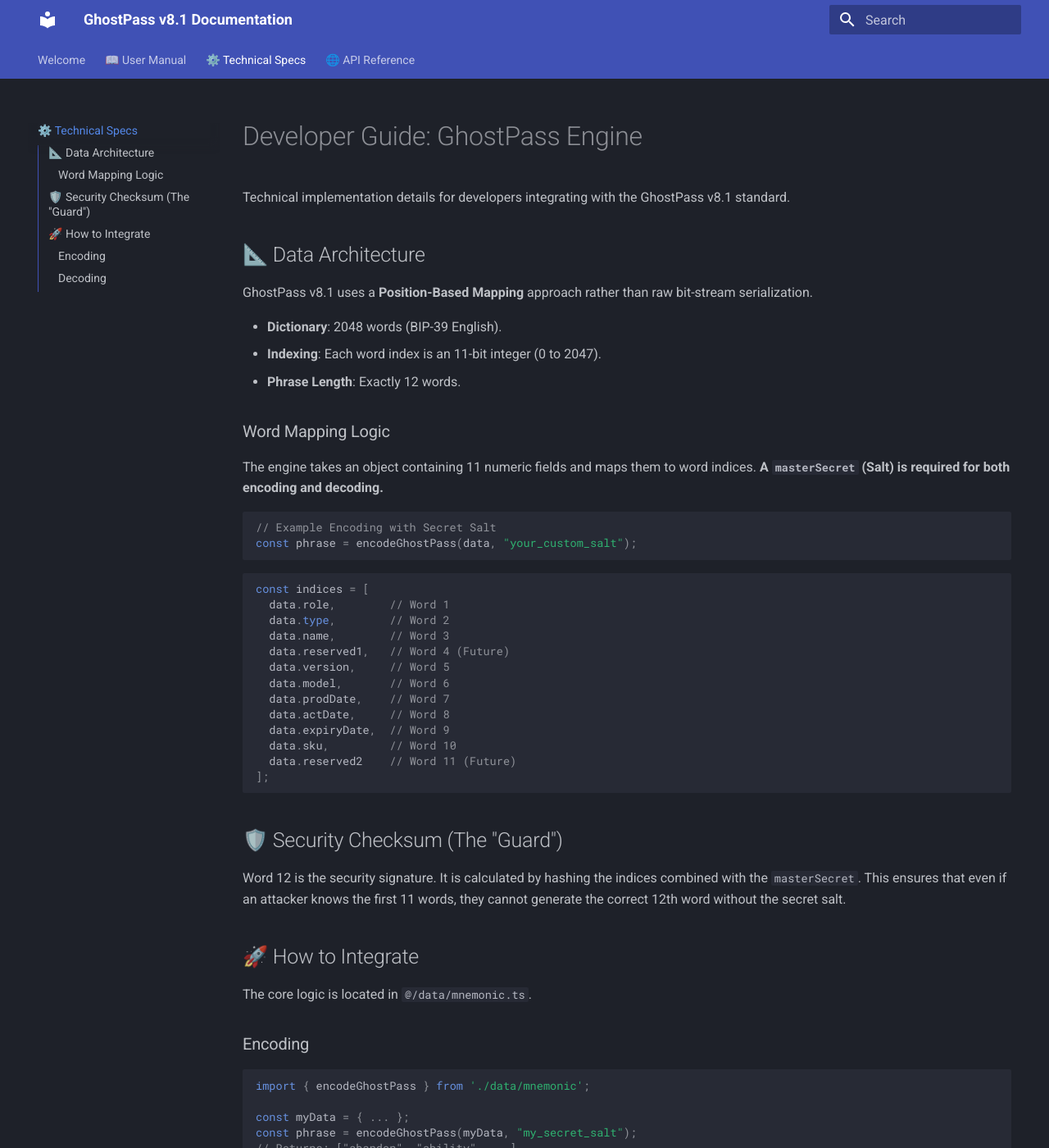
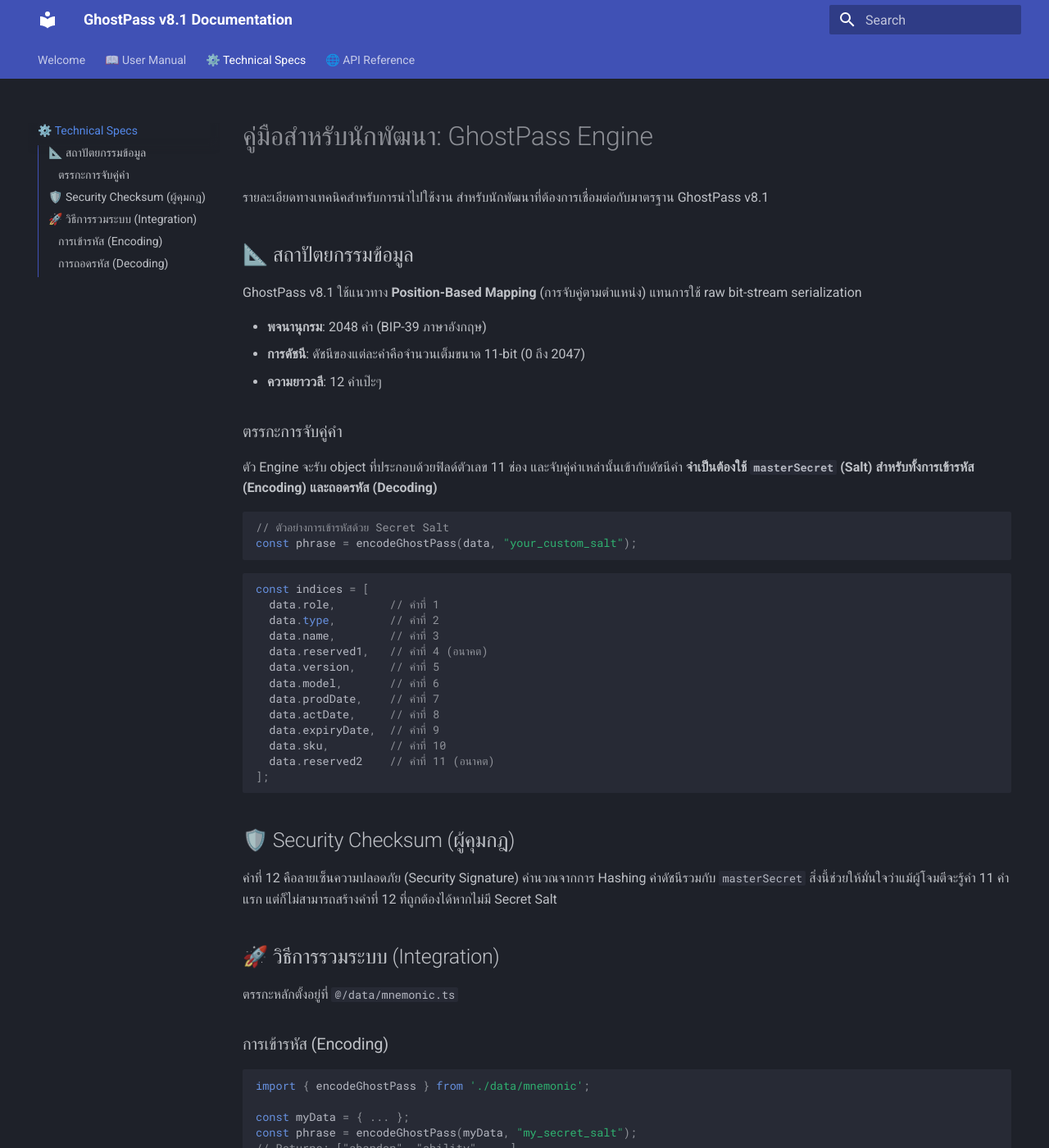
Before and after one commit to GhostMicro/GP-Node-Docs, an MkDocs documentation site: the page built from docs/dev-guide.md, in a window 1280 px wide and 1400 px high. Shown: the whole window at 82% size. Built offline with MkDocs 1.6.1 and Material for MkDocs 9.7.7, drawn with Linux system fonts in a browser that asks for light colours; some of the changed text lies outside the part shown.

Commit message:
update th

````diff
--- a/docs/dev-guide.md
+++ b/docs/dev-guide.md
@@ -1,45 +1,45 @@
-# Developer Guide: GhostPass Engine
+# คู่มือสำหรับนักพัฒนา: GhostPass Engine
 
-Technical implementation details for developers integrating with the GhostPass v8.1 standard.
+รายละเอียดทางเทคนิคสำหรับการนำไปใช้งาน สำหรับนักพัฒนาที่ต้องการเชื่อมต่อกับมาตรฐาน GhostPass v8.1
 
-## 📐 Data Architecture
-GhostPass v8.1 uses a **Position-Based Mapping** approach rather than raw bit-stream serialization.
+## 📐 สถาปัตยกรรมข้อมูล
+GhostPass v8.1 ใช้แนวทาง **Position-Based Mapping** (การจับคู่ตามตำแหน่ง) แทนการใช้ raw bit-stream serialization
 
-- **Dictionary**: 2048 words (BIP-39 English).
-- **Indexing**: Each word index is an 11-bit integer (0 to 2047).
-- **Phrase Length**: Exactly 12 words.
+- **พจนานุกรม**: 2048 คำ (BIP-39 ภาษาอังกฤษ)
+- **การดัชนี**: ดัชนีของแต่ละคำคือจำนวนเต็มขนาด 11-bit (0 ถึง 2047)
+- **ความยาววลี**: 12 คำเป๊ะๆ
 
-### Word Mapping Logic
-The engine takes an object containing 11 numeric fields and maps them to word indices. **A `masterSecret` (Salt) is required for both encoding and decoding.**
+### ตรรกะการจับคู่คำ
+ตัว Engine จะรับ object ที่ประกอบด้วยฟิลด์ตัวเลข 11 ช่อง และจับคู่ค่าเหล่านั้นเข้ากับดัชนีคำ **จำเป็นต้องใช้ `masterSecret` (Salt) สำหรับทั้งการเข้ารหัส (Encoding) และถอดรหัส (Decoding)**
 
 ```typescript
-// Example Encoding with Secret Salt
+// ตัวอย่างการเข้ารหัสด้วย Secret Salt
 const phrase = encodeGhostPass(data, "your_custom_salt");
 ```
 
 ```typescript
 const indices = [
-  data.role,        // Word 1
-  data.type,        // Word 2
-  data.name,        // Word 3
-  data.reserved1,   // Word 4 (Future)
-  data.version,     // Word 5
-  data.model,       // Word 6
-  data.prodDate,    // Word 7
-  data.actDate,     // Word 8
-  data.expiryDate,  // Word 9
-  data.sku,         // Word 10
-  data.reserved2    // Word 11 (Future)
+  data.role,        // คำที่ 1
+  data.type,        // คำที่ 2
+  data.name,        // คำที่ 3
+  data.reserved1,   // คำที่ 4 (อนาคต)
+  data.version,     // คำที่ 5
+  data.model,       // คำที่ 6
+  data.prodDate,    // คำที่ 7
+  data.actDate,     // คำที่ 8
+  data.expiryDate,  // คำที่ 9
+  data.sku,         // คำที่ 10
+  data.reserved2    // คำที่ 11 (อนาคต)
 ];
 ```
 
-## 🛡️ Security Checksum (The "Guard")
-Word 12 is the security signature. It is calculated by hashing the indices combined with the `masterSecret`. This ensures that even if an attacker knows the first 11 words, they cannot generate the correct 12th word without the secret salt.
+## 🛡️ Security Checksum (ผู้คุมกฎ)
+คำที่ 12 คือลายเซ็นความปลอดภัย (Security Signature) คำนวณจากการ Hashing ค่าดัชนีรวมกับ `masterSecret` สิ่งนี้ช่วยให้มั่นใจว่าแม้ผู้โจมตีจะรู้คำ 11 คำแรก แต่ก็ไม่สามารถสร้างคำที่ 12 ที่ถูกต้องได้หากไม่มี Secret Salt
 
-## 🚀 How to Integrate
-The core logic is located in `@/data/mnemonic.ts`.
+## 🚀 วิธีการรวมระบบ (Integration)
+ตรรกะหลักตั้งอยู่ที่ `@/data/mnemonic.ts`
 
-### Encoding
+### การเข้ารหัส (Encoding)
 ```typescript
 import { encodeGhostPass } from './data/mnemonic';
 
@@ -48,7 +48,7 @@
 // Returns: ["abandon", "ability", ...]
 ```
 
-### Decoding
+### การถอดรหัส (Decoding)
 ```typescript
 import { decodeGhostPass } from './data/mnemonic';
 
````
Also changed, not shown: docs/index.md (+13 -13 lines), docs/user-guide.md (+4 -4 lines).
